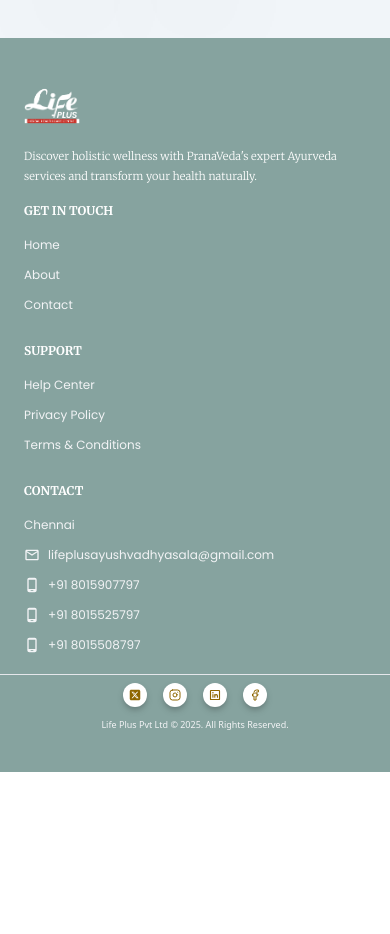
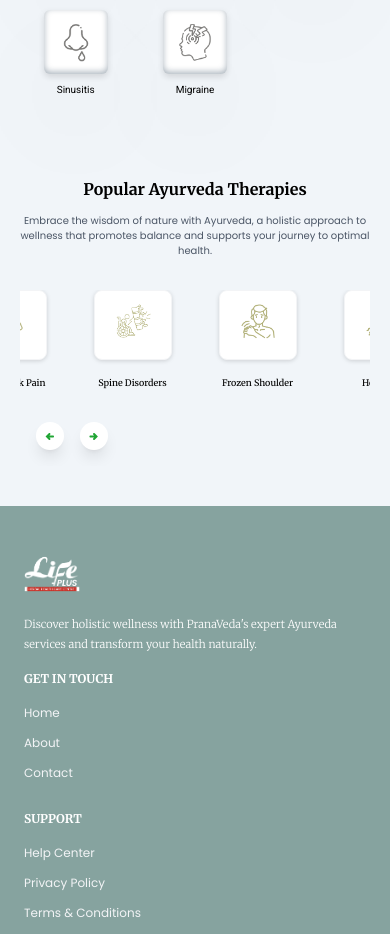
Before and after one commit to Rahulrj777/Life_Plus, a React (Vite) app: page /healthcare_services in a window 390 px wide. Shown: the part 6500-7434 px from the top of the page. Before the commit the page ends 7272 px from the top, so only its background shows below. Built offline with nearby package versions, Linux system fonts and the light colour scheme.

Commit message:
Initial project setup with frontend code

```diff
--- a/src/components/BestServices.jsx
+++ b/src/components/BestServices.jsx
@@ -237,7 +237,7 @@ const BestServices = () => {
                 { opacity: 1, y: 0, duration: 0.8, ease: 'power2.out' } // Fade in and move up
             );
         }
-    }, [centerIndex]); // Trigger animation whenever the centerIndex changes
+    }, [centerIndex]);
 
     return (
         <div className="relative w-full md:w-full mx-auto overflow-hidden px-1 pb-4 ">
@@ -250,24 +250,12 @@ const BestServices = () => {
                                 <div className='px-5 md:px-4 py-3 md:py-2 rounded-lg drop-shadow-sm bg-white border border-gray-100 '>
                                     <img src={slide.img} className="text-3xl font-bold text-gray-950 mb-2 w-9  md:w-10 object-cover " />
                                 </div>
-                                {/* <div className="bg-white p-6 rounded-tr-3xl  rounded-bl-3xl border-l-2 border-green-500 shadow-md drop-shadow-md text-[28px] ">{slide.img}</div> */}
                             </div>
 
                             <div className='mt-4 '>
                                 <h3 className='text-center text-[9px] md:text-[11px]  font-medium font-[Merriweather]'>{slide.title}</h3>
                             </div>
-
-
-                            {/* <p
-                                ref={(el) => descriptionRef.current[index] = el} // Assign the ref to each description
-                                className={` text-[10px] md:text-[12px] text-black transition-opacity duration-500 ease-in-out ${centerIndex === index ? 'opacity-100' : 'opacity-0'}`}
-                            >
-                                {slide.description}
-                            </p> */}
-
-
                         </div>
-
                     </div>
                 ))}
             </Slider>
@@ -275,13 +263,13 @@ const BestServices = () => {
             {/* Left and Right Arrows */}
             <div className="flex items-center gap-x-4 md:gap-x-8 justify-start w-full px-4 md:w-[90%] ">
                 <div className="z-10">
-                    <button onClick={moveLeft} className="cursor-pointer bg-white hover:bg-[#dddddd] hover:border hover:border-gray-100 text-[#a64c4f] hover:text-gray-50 p-2 hover:scale-105 duration-100 rounded-full shadow-lg">
+                    <button onClick={moveLeft} className="cursor-pointer bg-white hover:bg-[#20a534] hover:border hover:border-gray-100 text-[#20a534] hover:text-gray-50 p-2 hover:scale-105 duration-100 rounded-full shadow-lg">
                         <TiArrowLeftThick className="text-[12px] md:text-[22px]" />
                     </button>
                 </div>
 
                 <div className="z-10">
-                    <button onClick={moveRight} className="cursor-pointer bg-white hover:bg-[#dddddd] hover:border hover:border-gray-100 text-[#a64c4f] hover:text-gray-50 p-2 hover:scale-105 duration-100 rounded-full shadow-lg">
+                    <button onClick={moveRight} className="cursor-pointer bg-white hover:bg-[#20a534] hover:border hover:border-gray-100 text-[#20a534] hover:text-gray-50 p-2 hover:scale-105 duration-100 rounded-full shadow-lg">
                         <TiArrowRightThick className="text-[12px] md:text-[22px]" />
                     </button>
                 </div>
--- a/src/components/Header.jsx
+++ b/src/components/Header.jsx
@@ -88,14 +88,14 @@ const Header = () => {
       </div>
 
       {/* 🔹 Main Navbar */}
-      <nav className={`w-full sticky top-0 z-50 py-4 md:py-6 border-b border-gray-50 drop-shadow-sm ${navbarBg}`}>
+      <nav className={`w-full sticky top-0 z-50 py-4 md:py-0 border-b border-gray-50 drop-shadow-sm ${navbarBg}`}>
         <div className="max-w-[1280px] mx-auto font-[poppins]">
           <div className="flex justify-between items-center px-4 sm:px-9">
 
             {/* Logo */}
             <div className="flex-shrink-0">
               <Link to="/" onClick={topPage}>
-                <img src={logo} className="w-24 md:w-36" alt="LifePlus Logo" />
+                <img src={logo} className="w-30 md:w-45 h-40" alt="LifePlus Logo" />
               </Link>
             </div>
 
--- a/src/pages/Home.jsx
+++ b/src/pages/Home.jsx
@@ -36,12 +36,8 @@ import why6 from '../images/icon/why6.png'
 import why7 from '../images/icon/why7.png'
 import why8 from '../images/icon/why8.png'
 
-import review from '../images/review-1.jpg'
-
 //icons
 import { GiLindenLeaf } from "react-icons/gi";
-import BestServices from '../components/BestServices'
-
 import { PiHeadsetFill } from "react-icons/pi";
 import { FaStar } from "react-icons/fa6";
 import { FaArrowRight } from "react-icons/fa6";
@@ -537,8 +533,8 @@ useEffect(() => {
                     <div className='w-full px-4 md:w-[80%] mx-auto'>
 
                         <div className='flex flex-col justify-center items-center mx-auto mb-14' data-aos='fade-up' data-aos-duration='2000' data-aos-delay='50'>
-                            <p className='text-[12px] md:text-[14px] text font-semibold uppercase text-[#ec1a25]  mb-3'>Testimonial</p>
-                            <h2 className="text-[20px] md:text-[3rem]  font-[Merriweather]  text-[#0a7c1d] ">Customer Feedback & Reviews</h2>
+                            <p className='text-[14px] md:text-[16px] text font-semibold uppercase text-[#ec1a25]  mb-3'>Testimonial</p>
+                            <h2 className="text-[20px] md:text-[3rem]  text-[#0a7c1d] ">Customer Feedback & Reviews</h2>
                             <div className='flex items-center justify-center gap-x-3 mt-4 text-[16px] md:text-[20px]'>
                                 <FaStar className='text-yellow-500 ' />
                                 <FaStar className='text-yellow-500 ' />
@@ -551,9 +547,6 @@ useEffect(() => {
                         <div>
                             <Testimonials />
                         </div>
-
-
-
                     </div>
                 </section>
 
@@ -585,26 +578,8 @@ useEffect(() => {
                                         flex items-center justify-center gap-x-2 mx-auto">
                         Discover More <FaArrowRight className="text-[12px] md:text-[18px]" />
                         </button>
-
                     </div>
                 </section>
-
-                {/* ------------------ Popular Ayurveda Therapies ----------- */}
-
-                <section className='py-10 md:py-20 bg-slate-100 font-[poppins]'>
-                    <div className='w-full px-4 md:w-[90%] mx-auto'>
-                        <div className='flex flex-col items-center gap-y-3 mb-8 md:mb-12' data-aos='fade-up' data-aos-duration='2000' data-aos-delay='50'>
-                            <h3 className='font-bold text-[16px] md:text-[32px] font-[Merriweather] '>Popular Ayurveda Therapies</h3>
-                            <p className='text-[10px] md:text-[12px] text-gray-600 text-center'>Embrace the wisdom of nature with Ayurveda, a holistic approach to wellness that promotes balance and supports your journey to optimal health.</p>
-                        </div>
-
-                        <div data-aos='fade-up' data-aos-duratoin='1000'>
-                            <BestServices />
-                        </div>
-
-                    </div>
-                </section >
-
             </div>
 
         </>
--- a/src/pages/Service.jsx
+++ b/src/pages/Service.jsx
@@ -1,6 +1,7 @@
 import { useEffect } from 'react'
 import AOS from 'aos';
 import 'aos/dist/aos.css';
+import BestServices from '../components/BestServices'
 
 import midBanner from '../images/banner/mid_banner.jpg'
 import bottombanner from '../images/banner/special.png'
@@ -679,6 +680,21 @@ const Service = () => {
                             </div>
                         </div>
                     </section>
+
+                    {/* ------------------ Popular Ayurveda Therapies ----------- */}
+
+                    <section className='py-10 md:py-20 bg-slate-100 font-[poppins]'>
+                        <div className='w-full px-4 md:w-[90%] mx-auto'>
+                            <div className='flex flex-col items-center gap-y-3 mb-8 md:mb-12' data-aos='fade-up' data-aos-duration='2000' data-aos-delay='50'>
+                                <h3 className='font-bold text-[16px] md:text-[32px] font-[Merriweather] '>Popular Ayurveda Therapies</h3>
+                                <p className='text-[10px] md:text-[12px] text-gray-600 text-center'>Embrace the wisdom of nature with Ayurveda, a holistic approach to wellness that promotes balance and supports your journey to optimal health.</p>
+                            </div>
+                            <div data-aos='fade-up' data-aos-duratoin='1000'>
+                                <BestServices />
+                            </div>
+                        </div>
+                    </section >
+
                 </div>
             </div>
 
```
Also changed, not shown: src/images/logo.png.
